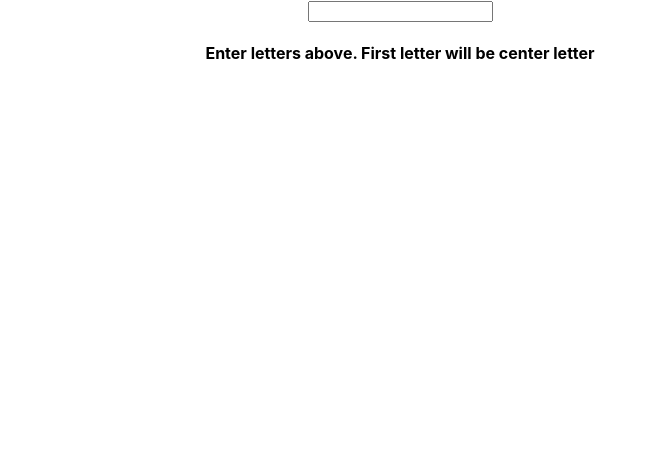
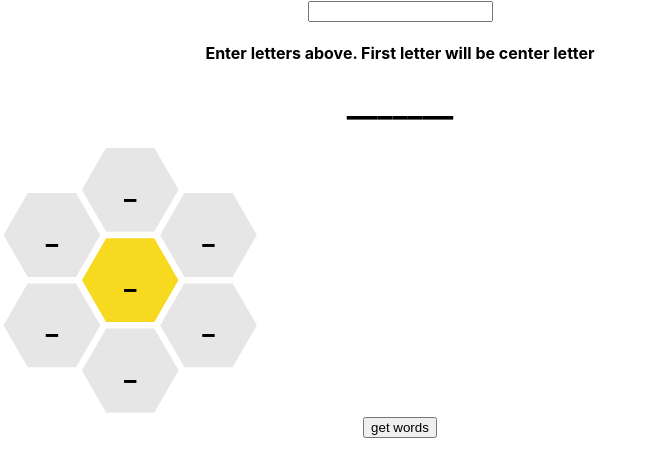
Before and after one commit to benziw/NYT-Spelling-Bee-Solver, a React (Create React App) app: page / in a window 1280 px wide. Shown: the top 476 px of the page, without its empty margins (0-654 px from the left). Built offline with nearby package versions, Linux system fonts and the light colour scheme.

Commit message:
started getting words

```diff
--- a/src/App.js
+++ b/src/App.js
@@ -1,10 +1,11 @@
 import './css/App.css';
 import Hive from './components/Hive';
 import { useState } from 'react';
+import WordList from './components/WordList';
 
 export default function App() {
 
-  const [letters, setLetters] = useState('');
+  const [letters, setLetters] = useState('_______');
 
   const textOnChange = (e) => {
     let str = e.target.value;
@@ -22,6 +23,8 @@ export default function App() {
       <h1>{`${letters}`}</h1>
 
       <Hive letters={letters}/>
+
+      <WordList letters={letters}/>
     </div>
   );
 }
--- a/src/components/Hex.js
+++ b/src/components/Hex.js
@@ -6,8 +6,8 @@ export default function Hex (props){
   return (
     <div className='hex'>
       <svg viewBox="0 0 120 103.92304845413263" >
-        <polygon points="0,51.96152422706631 30,0 90,0 120,51.96152422706631 90,103.92304845413263 30,103.92304845413263" fill={props.color} stroke="white" stroke-width="7.5"></polygon>
-        <text class="cell-letter" x="50%" y="50%" dy="0.35em">{props.letter}</text>
+        <polygon points="0,51.96152422706631 30,0 90,0 120,51.96152422706631 90,103.92304845413263 30,103.92304845413263" fill={props.color} stroke="white" strokeWidth="7.5"></polygon>
+        <text className="cell-letter" x="50%" y="50%" dy="0.35em">{props.letter}</text>
       </svg>
 
     </div>
--- a/src/components/Hive.js
+++ b/src/components/Hive.js
@@ -8,9 +8,9 @@ export default function Hive(props){
   //let letters = ['i','o','z','e','n','m','d'];
 
   return (
-    <div class='hive'>
+    <div className='hive'>
       {props.letters.split("").map((letter , i) =>
-        <Hex className={`hive${i}`} letter={letter} color={pickColor(i)} />
+        <Hex className={`hive${i}`} letter={letter} color={pickColor(i)} key={i} />
       )}
     </div>
 
--- /dev/null
+++ b/src/components/WordList.js
@@ -0,0 +1,53 @@
+import { useState } from 'react';
+
+export default function WordList(props){
+
+    const [sevenLetters, setSevenLetters] = useState(true);
+
+    const letters = props.letters.replaceAll("_","");
+
+    let possibleWords = [];
+    let wordsFromAPI = [];
+
+    const generatePossibleWords = (ltrs) => {
+
+    }
+
+    const getWordsOnClick = (e) => {
+
+        console.log(letters);
+        console.log(sevenLetters);
+
+        //check sevenletters
+        if(letters.length < 7){
+            setSevenLetters(false);
+            console.log('state changed');
+            return null;
+        }
+        else{
+            setSevenLetters(true);
+        }
+
+        //first generate all possible words
+        generatePossibleWords();
+
+        //query https://dictionaryapi.dev/ to check real words
+    }
+
+    return(
+        <div className="wordListContainer">
+            <button onClick={getWordsOnClick}>get words</button>
+
+            {sevenLetters ?
+                null :
+                <p>must enter seven letters</p>
+            }
+
+            {wordsFromAPI.map((word) =>
+                <p>{word}</p>
+            )}
+        </div>
+    )
+
+
+}
--- a/src/css/Hive.css
+++ b/src/css/Hive.css
@@ -3,9 +3,7 @@
   height: 271px;
 
   position: relative;
-  top: 50%;
-  left: 50%;
-  transform: translate(-50%, -50%);
+
 }
 
 svg {
```
